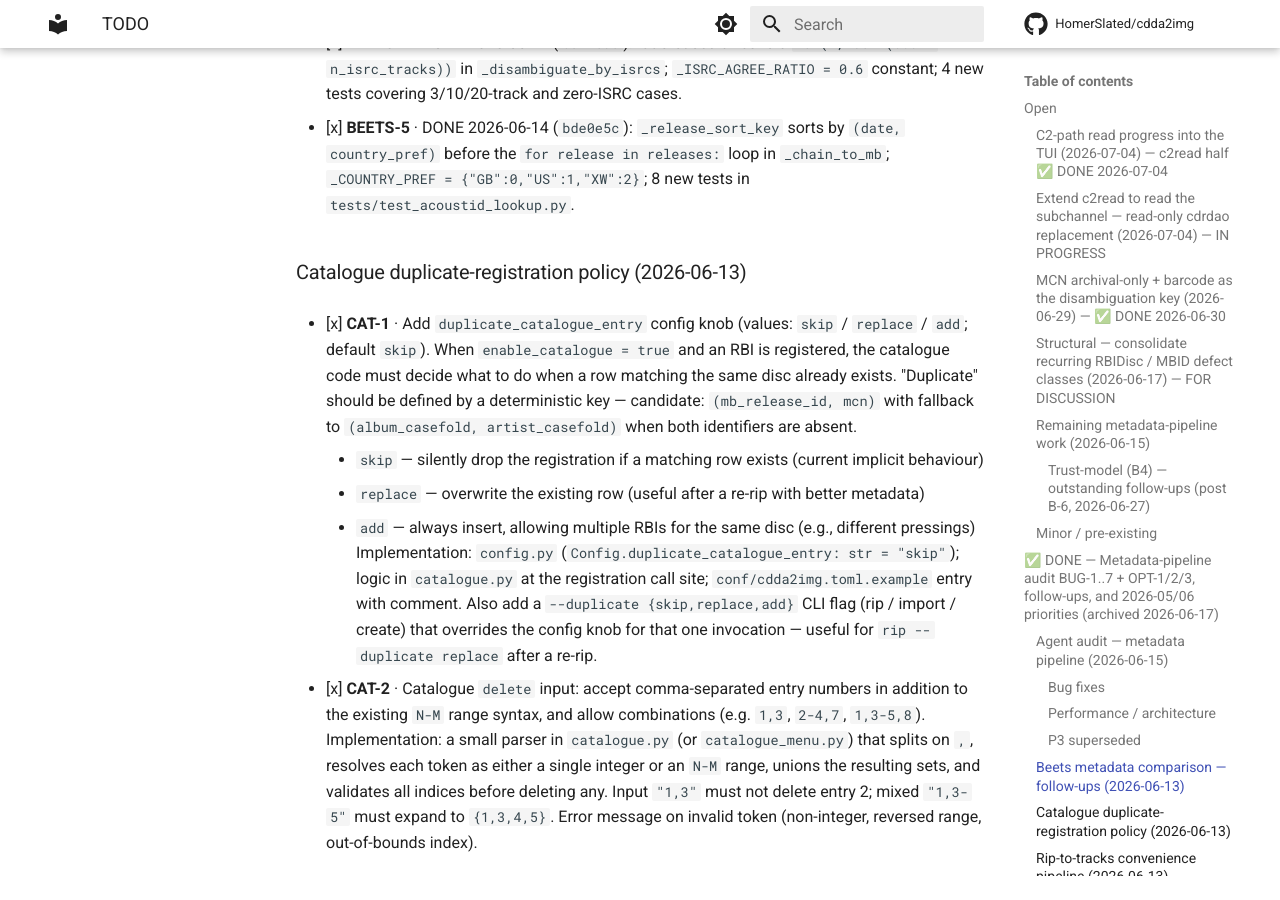
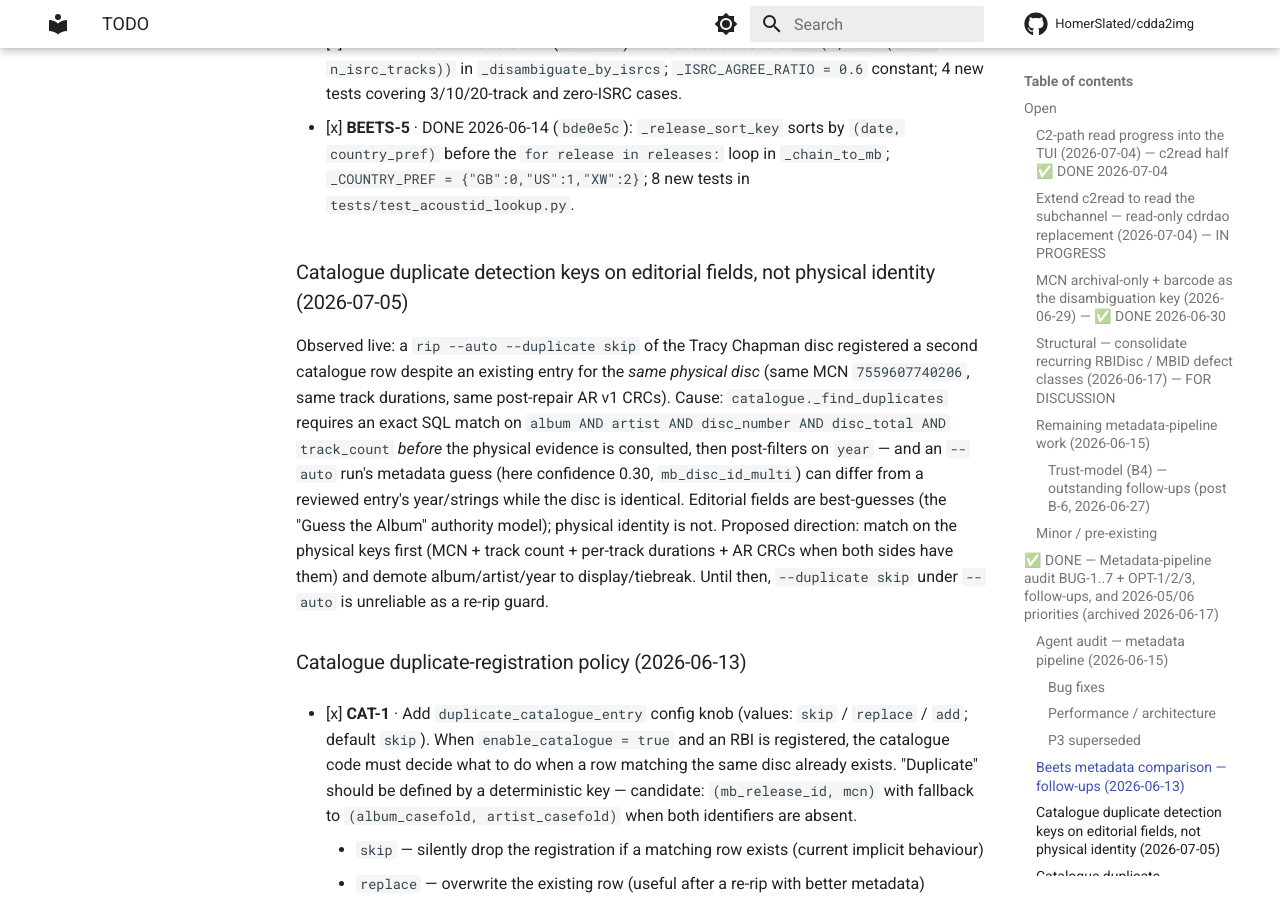
Before and after one commit to HomerSlated/cdda2img, an MkDocs documentation site: the page built from docs/reference/TODO.md, in a window 1280 px wide and 900 px high, scrolled down 7028 px. Built offline with MkDocs 1.6.1 and Material for MkDocs 9.7.7, drawn with Linux system fonts in a browser that asks for light colours; comment, search, counter and statistics services are not loaded.

Commit message:
docs(todo): flag catalogue duplicate detection keying on editorial fields
Observed live during the Phase-4 validation rip: `rip --auto --duplicate skip`
registered a second row for a physically identical disc (same MCN, durations,
post-repair AR CRCs) because catalogue._find_duplicates gates on exact
album/artist/year matches before consulting the physical evidence, and an
--auto metadata guess can differ from a reviewed entry. Proposed direction in
the entry: physical keys first (MCN + track count + durations + AR CRCs),
editorial fields demoted to display/tiebreak.

Co-Authored-By: Claude Fable 5 <noreply@anthropic.com>

```diff
--- a/docs/reference/TODO.md
+++ b/docs/reference/TODO.md
@@ -281,6 +281,21 @@ landed (`make check` + py3.10 green). Detail retained below for reference.
 - [x] **BEETS-4** · DONE 2026-06-14 (`0a42ed6`): ratio-based threshold `max(2, ceil(0.6 × n_isrc_tracks))` in `_disambiguate_by_isrcs`; `_ISRC_AGREE_RATIO = 0.6` constant; 4 new tests covering 3/10/20-track and zero-ISRC cases.
 
 - [x] **BEETS-5** · DONE 2026-06-14 (`bde0e5c`): `_release_sort_key` sorts by `(date, country_pref)` before the `for release in releases:` loop in `_chain_to_mb`; `_COUNTRY_PREF = {"GB":0,"US":1,"XW":2}`; 8 new tests in `tests/test_acoustid_lookup.py`.
+
+### Catalogue duplicate detection keys on editorial fields, not physical identity (2026-07-05)
+
+Observed live: a `rip --auto --duplicate skip` of the Tracy Chapman disc registered a
+second catalogue row despite an existing entry for the *same physical disc* (same MCN
+`7559607740206`, same track durations, same post-repair AR v1 CRCs). Cause:
+`catalogue._find_duplicates` requires an exact SQL match on `album AND artist AND
+disc_number AND disc_total AND track_count` *before* the physical evidence is consulted,
+then post-filters on `year` — and an `--auto` run's metadata guess (here confidence 0.30,
+`mb_disc_id_multi`) can differ from a reviewed entry's year/strings while the disc is
+identical. Editorial fields are best-guesses (the "Guess the Album" authority model);
+physical identity is not. Proposed direction: match on the physical keys first (MCN +
+track count + per-track durations + AR CRCs when both sides have them) and demote
+album/artist/year to display/tiebreak. Until then, `--duplicate skip` under `--auto` is
+unreliable as a re-rip guard.
 
 ### Catalogue duplicate-registration policy (2026-06-13)
 
```
